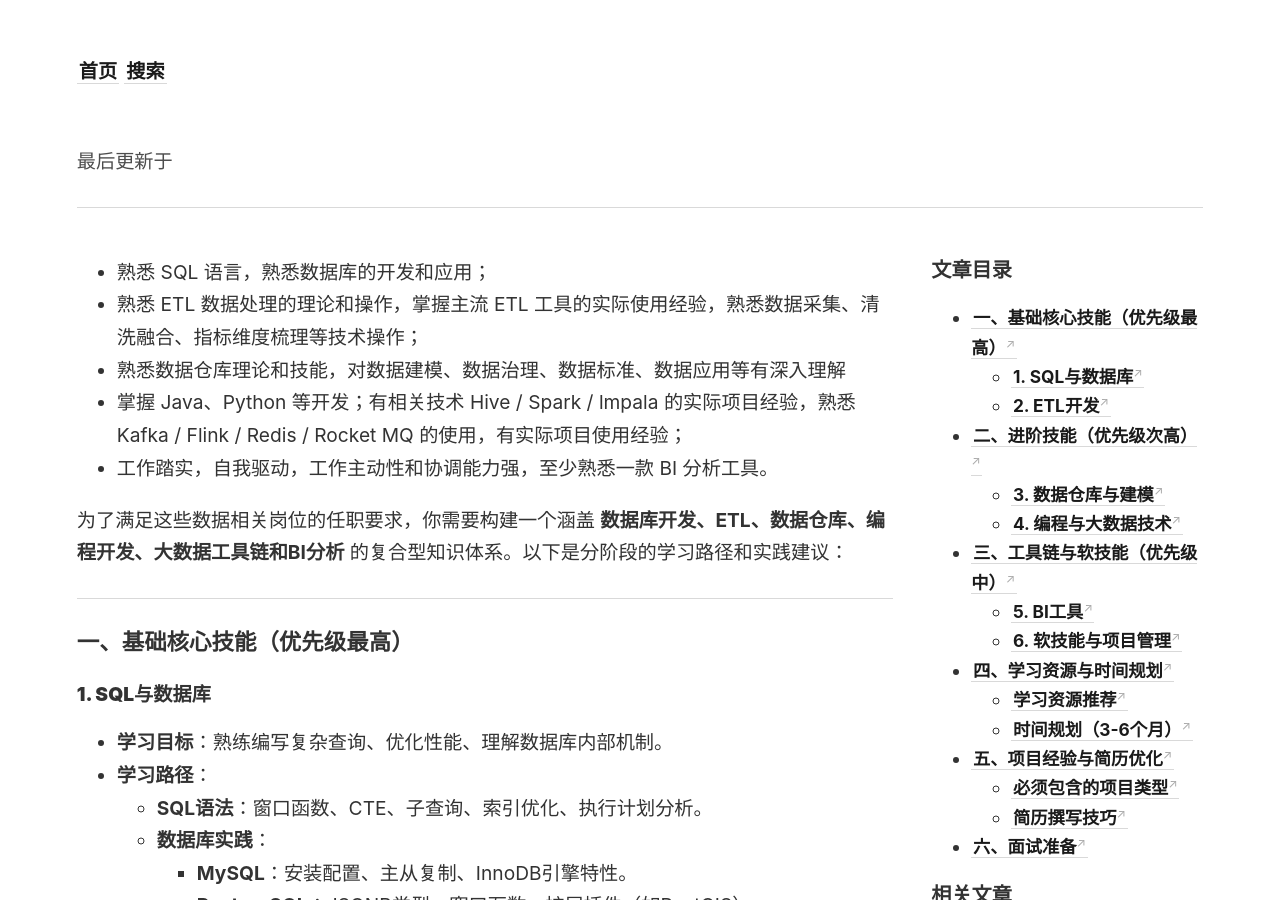
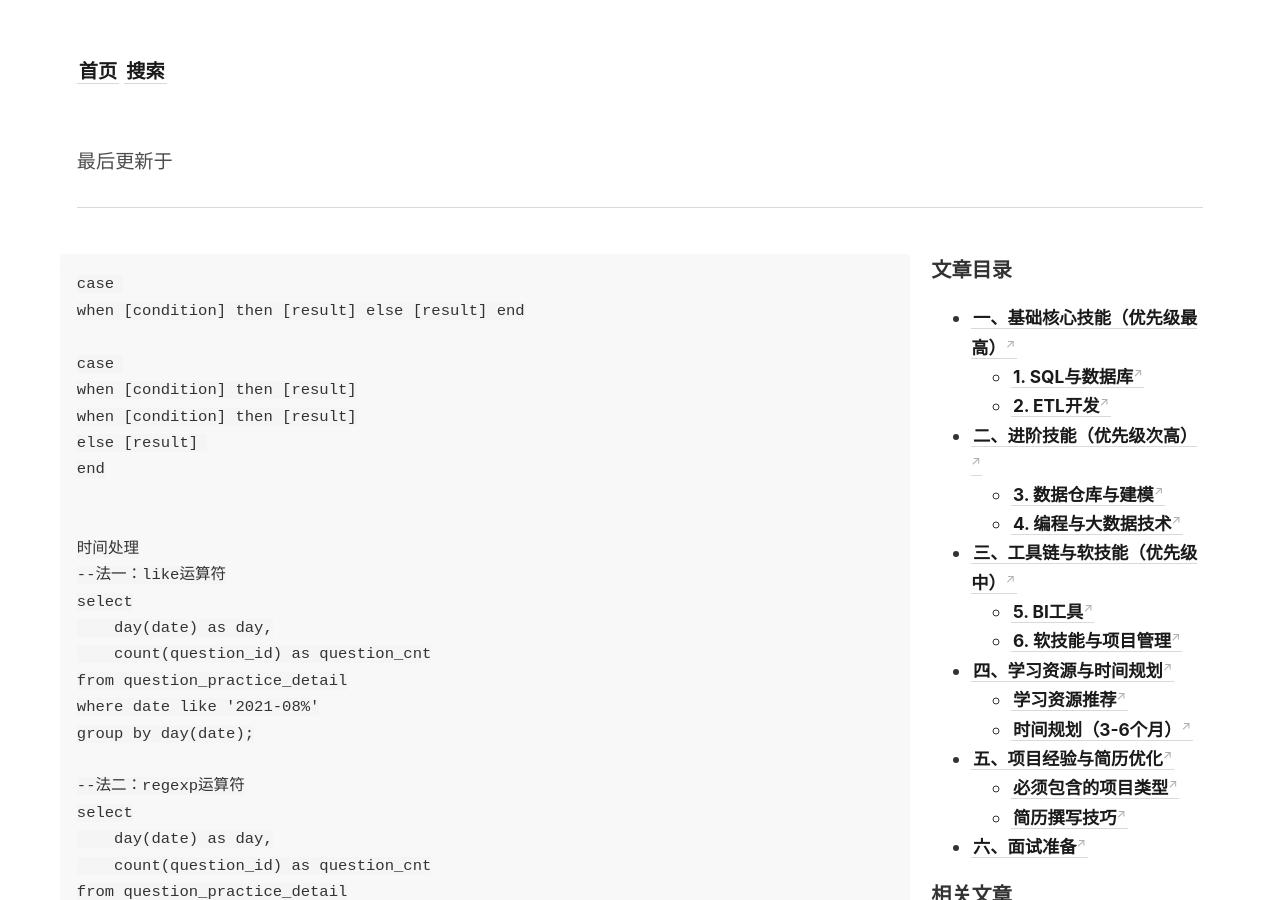
Before and after one commit to wingowen/digital-garden-jekyll, a Jekyll site: the page built from _notes/任职要求.md, in a window 1280 px wide and 900 px high. Built offline with Jekyll 4.4.1, drawn with Linux system fonts in a browser that asks for light colours; some of the changed text lies outside the part shown.

Commit message:
vault backup: 2025-03-08 22:32:01

````diff
--- a/_notes/任职要求.md
+++ b/_notes/任职要求.md
@@ -1,3 +1,43 @@
+
+```
+case
+when [condition] then [result] else [result] end
+
+case
+when [condition] then [result]
+when [condition] then [result]
+else [result]
+end
+
+
+时间处理
+--法一：like运算符
+select
+    day(date) as day,
+    count(question_id) as question_cnt
+from question_practice_detail
+where date like '2021-08%'
+group by day(date);
+
+--法二：regexp运算符
+select
+    day(date) as day,
+    count(question_id) as question_cnt
+from question_practice_detail
+where date regexp '2021-08'
+group by day(date);
+
+--法三：substring提取日期
+select
+    day(date) as day,
+    count(question_id) as question_cnt
+from question_practice_detail
+where substring(date,1,7) = '2021-08'
+group by day(date);
+
+
+```
+
 - 熟悉 SQL 语言，熟悉数据库的开发和应用；
 - 熟悉 ETL 数据处理的理论和操作，掌握主流 ETL 工具的实际使用经验，熟悉数据采集、清洗融合、指标维度梳理等技术操作；
 - 熟悉数据仓库理论和技能，对数据建模、数据治理、数据标准、数据应用等有深入理解
````
